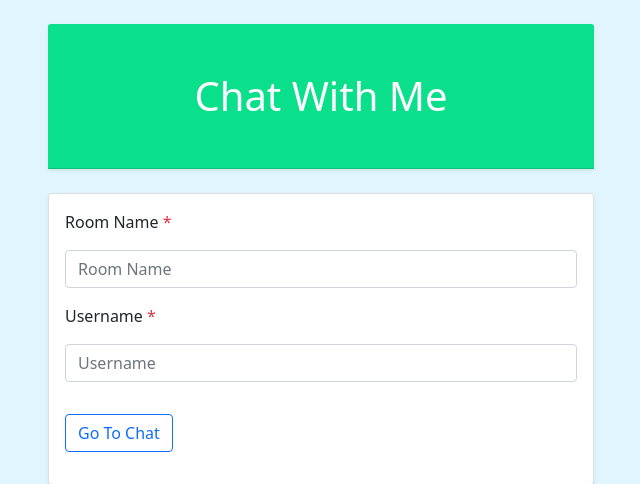
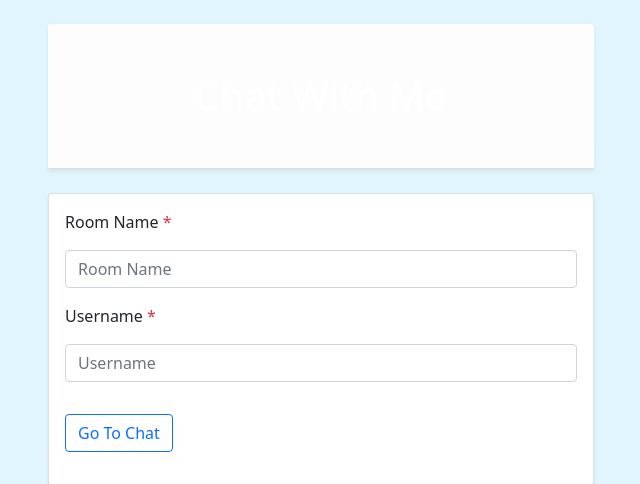
Before and after one commit to tarnasi/chatwithme, a Django app: page / in a window 1280 px wide. Shown: the part 56-540 px from the top of the page, without its empty margins (319-959 px from the left). Run offline with Django 3.2, Linux system fonts and the light colour scheme; some libraries are stand-ins or nearby versions.

Commit message:
added req

```diff
--- a/assets/js/main.js
+++ b/assets/js/main.js
@@ -4,7 +4,7 @@ let message = document.getElementById('message')
 const roomName = JSON.parse(document.getElementById('room-name').textContent)
 const username = JSON.parse(document.getElementById('username').textContent)
 
-let ws_endpoint = "ws://localhost:8000/chat"
+const ws_endpoint = new WebSocket('ws://'+ window.location.host);
 let ws = null;
 
 const onMessageEvent = (text_message) => {
--- a/templates/chat/index.html
+++ b/templates/chat/index.html
@@ -37,7 +37,7 @@
 <div class="container">
     <div class="row justify-content-center align-content-center">
         <div class="col-lg-6 col-md-8 col-sm-10">
-            <div class="card-header text-white py-5 mb-4 shadow-sm" style="background-color: #0adf8b;">
+            <div class="card-header text-white py-5 mb-4 shadow-sm" style="background-color: #fdfdfd;">
                 <h1 class="mb-0 text-center">Chat With Me</h1>
             </div>
             <div class="card shadow-sm">
```
